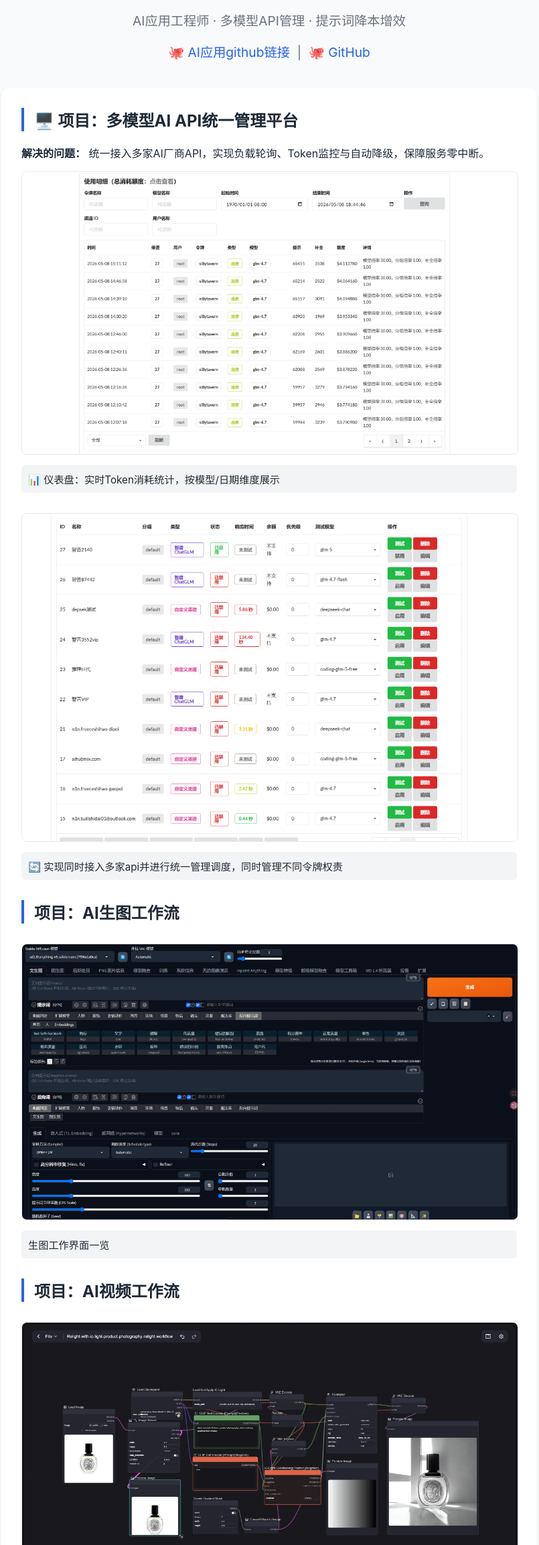
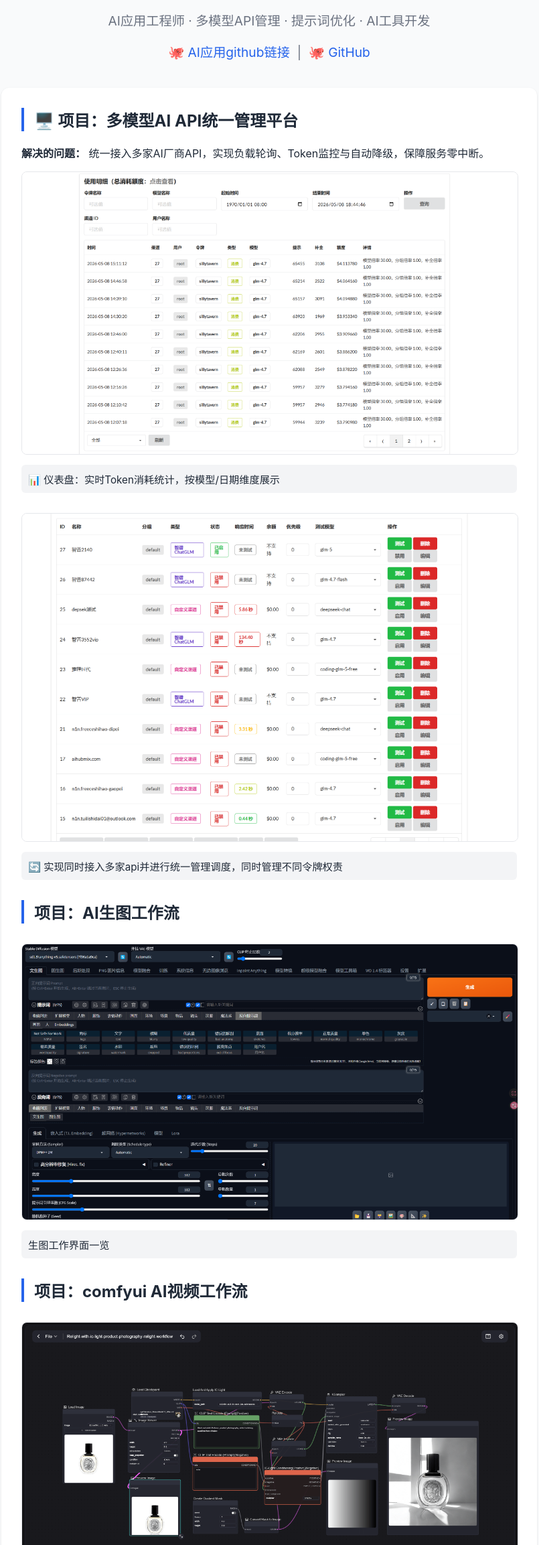
Before and after one commit to Neike2024/neike.github.io, a plain HTML site: page index.html in a window 1280 px wide. Shown: the part 121-2428 px from the top of the page at 67% size, without its empty margins (238-1043 px from the left). Drawn offline with Linux system fonts and the light colour scheme.

Commit message:
Update index.html

```diff
--- a/index.html
+++ b/index.html
@@ -26,7 +26,7 @@
   <!-- 头部介绍 -->
   <div class="header">
     <h1>【NEIKE的个人网页】</h1>
-    <p>AI应用工程师 · 多模型API管理 · 提示词降本增效</p>
+    <p>AI应用工程师 · 多模型API管理 · 提示词优化 · AI工具开发</p>
     <p style="margin-top:10px;">
       <a href="https://github.com/Neike2024/AI_TOKER" target="_blank">🐙 AI应用github链接</a> &nbsp;|&nbsp;
       <a href="https://github.com/Neike2024/neike.github.io" target="_blank">🐙 GitHub</a>
@@ -57,7 +57,7 @@
     </div>
 
     <div class="demo-item">
-      <h2>项目：AI视频工作流</h2>
+      <h2>项目：comfyui AI视频工作流</h2>
     </div>
      <div class="demo-item">
       <img src="comfyui01.png" alt="comfyuiAI大模型工作界面总览">
```
